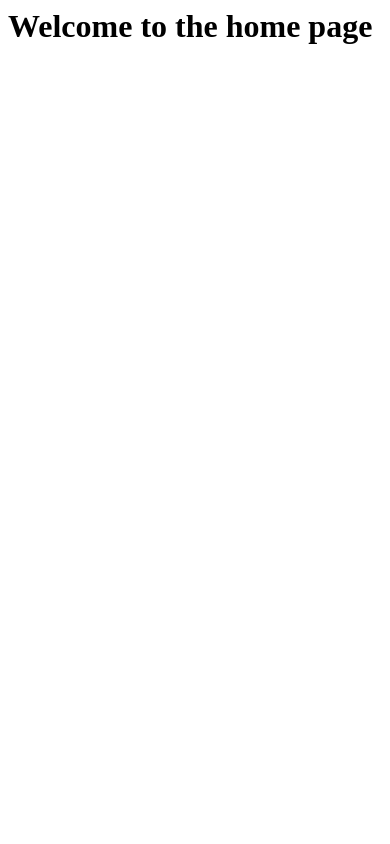
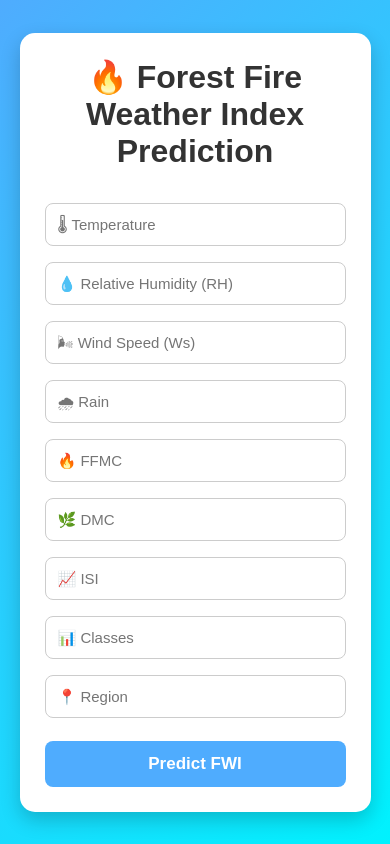
Before and after one commit to aryanjaiswal-454/Algeria-Forest-Fire-Prediction, a Flask app: page / in a window 390 px wide. Run offline with Flask 3, Linux system fonts and the light colour scheme; parts of the project's set-up code (start-up, migrations or seed data) failed here and were passed over.

Commit message:
interface updation

```diff
--- a/application.py
+++ b/application.py
@@ -11,11 +11,7 @@ app=application
 ridge_model = pickle.load(open('models/ridge.pkl','rb'))
 standard_scaler = pickle.load(open('models/scaler.pkl','rb'))
 
-@app.route("/")
-def index():
-    return render_template('index.html')
-
-@app.route("/predictdata",methods=['GET','POST'])
+@app.route("/",methods=['GET','POST'])
 def predict_datapoint():
     if request.method=='POST':
         Temperature=float(request.form.get('Temperature'))
--- a/templates/home.html
+++ b/templates/home.html
@@ -1,26 +1,131 @@
-<html>
+<!DOCTYPE html>
+<html lang="en">
+<head>
+    <meta charset="UTF-8">
+    <meta name="viewport" content="width=device-width, initial-scale=1.0">
+    <title>FWI Prediction</title>
+
+    <style>
+        * {
+            margin: 0;
+            padding: 0;
+            box-sizing: border-box;
+            font-family: Arial, Helvetica, sans-serif;
+        }
+
+        body {
+            background: linear-gradient(135deg, #4facfe, #00f2fe);
+            display: flex;
+            justify-content: center;
+            align-items: center;
+            min-height: 100vh;
+        }
+
+        .container {
+            width: 420px;
+            background: #fff;
+            padding: 35px;
+            border-radius: 15px;
+            box-shadow: 0 8px 20px rgba(0,0,0,0.2);
+        }
+
+        h1 {
+            text-align: center;
+            color: #333;
+            margin-bottom: 25px;
+        }
+
+        input {
+            width: 100%;
+            padding: 12px;
+            margin: 8px 0;
+            border: 1px solid #ccc;
+            border-radius: 8px;
+            font-size: 15px;
+            transition: 0.3s;
+        }
+
+        input:focus {
+            border-color: #4facfe;
+            outline: none;
+            box-shadow: 0 0 8px rgba(79,172,254,0.4);
+        }
+
+        button {
+            width: 100%;
+            padding: 13px;
+            margin-top: 15px;
+            border: none;
+            border-radius: 8px;
+            background: #4facfe;
+            color: white;
+            font-size: 17px;
+            font-weight: bold;
+            cursor: pointer;
+            transition: 0.3s;
+        }
+
+        button:hover {
+            background: #2b8ef7;
+        }
+
+        .result {
+            margin-top: 25px;
+            text-align: center;
+            padding: 15px;
+            background: #f4f4f4;
+            border-radius: 8px;
+            color: #333;
+            font-size: 20px;
+            font-weight: bold;
+        }
+
+        @media (max-width: 500px) {
+            .container {
+                width: 90%;
+                padding: 25px;
+            }
+        }
+    </style>
+</head>
+
 <body>
-    <div class="login">
-       <h1>FWI Prediction</h1>
 
-        <!-- Main Input For Receiving Query to our ML -->
-       <form action="{{ url_for('predict_datapoint')}}" method="post">
-         <input type="text" name="Temperature" placeholder="Temperature" required="required" /><br>
-           <input type="text" name="RH" placeholder="RH" required="required" /><br>
-           <input type="text" name="Ws" placeholder="Ws" required="required" /><br>
-           <input type="text" name="Rain" placeholder="Rain" required="required" /><br>
-           <input type="text" name="FFMC" placeholder="FFMC" required="required" /><br>
-           <input type="text" name="DMC" placeholder="DMC" required="required" /><br>
-           <input type="text" name="ISI" placeholder="ISI" required="required" /><br>
-           <input type="text" name="Classes" placeholder="Classes" required="required" /><br>
-           <input type="text" name="Region" placeholder="Region" required="required" /><br>
+<div class="container">
 
+    <h1>🔥 Forest Fire Weather Index Prediction</h1>
 
+    <form action="{{ url_for('predict_datapoint') }}" method="post">
 
-           <button type="submit" class="btn btn-primary btn-block btn-large">Predict</button>
-       </form>
-    <h2>
-       THE FWI prediction is {{result}}
-    </h2>
-   <body>
+        <input type="text" name="Temperature" placeholder="🌡 Temperature" required>
+
+        <input type="text" name="RH" placeholder="💧 Relative Humidity (RH)" required>
+
+        <input type="text" name="Ws" placeholder="🌬 Wind Speed (Ws)" required>
+
+        <input type="text" name="Rain" placeholder="🌧 Rain" required>
+
+        <input type="text" name="FFMC" placeholder="🔥 FFMC" required>
+
+        <input type="text" name="DMC" placeholder="🌿 DMC" required>
+
+        <input type="text" name="ISI" placeholder="📈 ISI" required>
+
+        <input type="text" name="Classes" placeholder="📊 Classes" required>
+
+        <input type="text" name="Region" placeholder="📍 Region" required>
+
+        <button type="submit">Predict FWI</button>
+
+    </form>
+
+    {% if result %}
+    <div class="result">
+        Predicted FWI: {{ result }}
+    </div>
+    {% endif %}
+
+</div>
+
+</body>
 </html>
```
Also changed, not shown: 1 other file.
